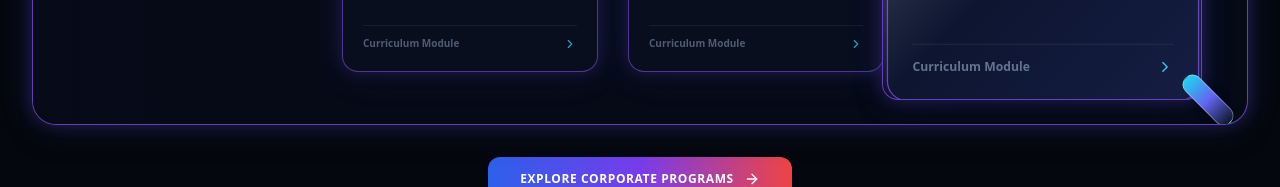
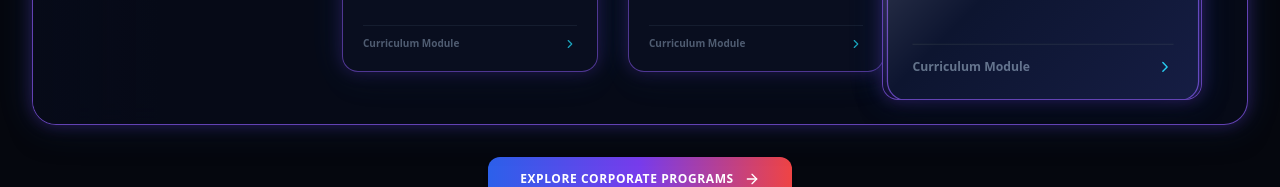
Before and after one commit to Tvadev24/Talentic360.AI, a React (Vite) app: page / in a window 1280 px wide. Shown: the part 5884-6071 px from the top of the page. Built offline with nearby package versions, Linux system fonts and the light colour scheme.

Commit message:
chore: remove handle from Corporate Training square magnifier

```diff
--- a/src/components/ProgramsSection.jsx
+++ b/src/components/ProgramsSection.jsx
@@ -306,12 +306,6 @@ function CorporateMagnifierSection({ program, gradientClass, iconMap, onExplore
                   className="absolute top-3 left-5 w-24 h-8 rounded-full bg-white/30 dark:bg-white/15 blur-md -rotate-12 pointer-events-none"
                 />
               </div>
-
-              {/* Magnifying Glass Handle */}
-              <div
-                aria-hidden="true"
-                className="absolute -bottom-8 -right-4 w-5 h-16 rounded-full bg-gradient-to-b from-indigo-500 via-purple-600 to-slate-900 dark:from-cyan-400 dark:via-indigo-500 dark:to-slate-900 -rotate-45 shadow-lg border border-white/30 pointer-events-none"
-              />
             </div>
           </div>
         </div>
```
